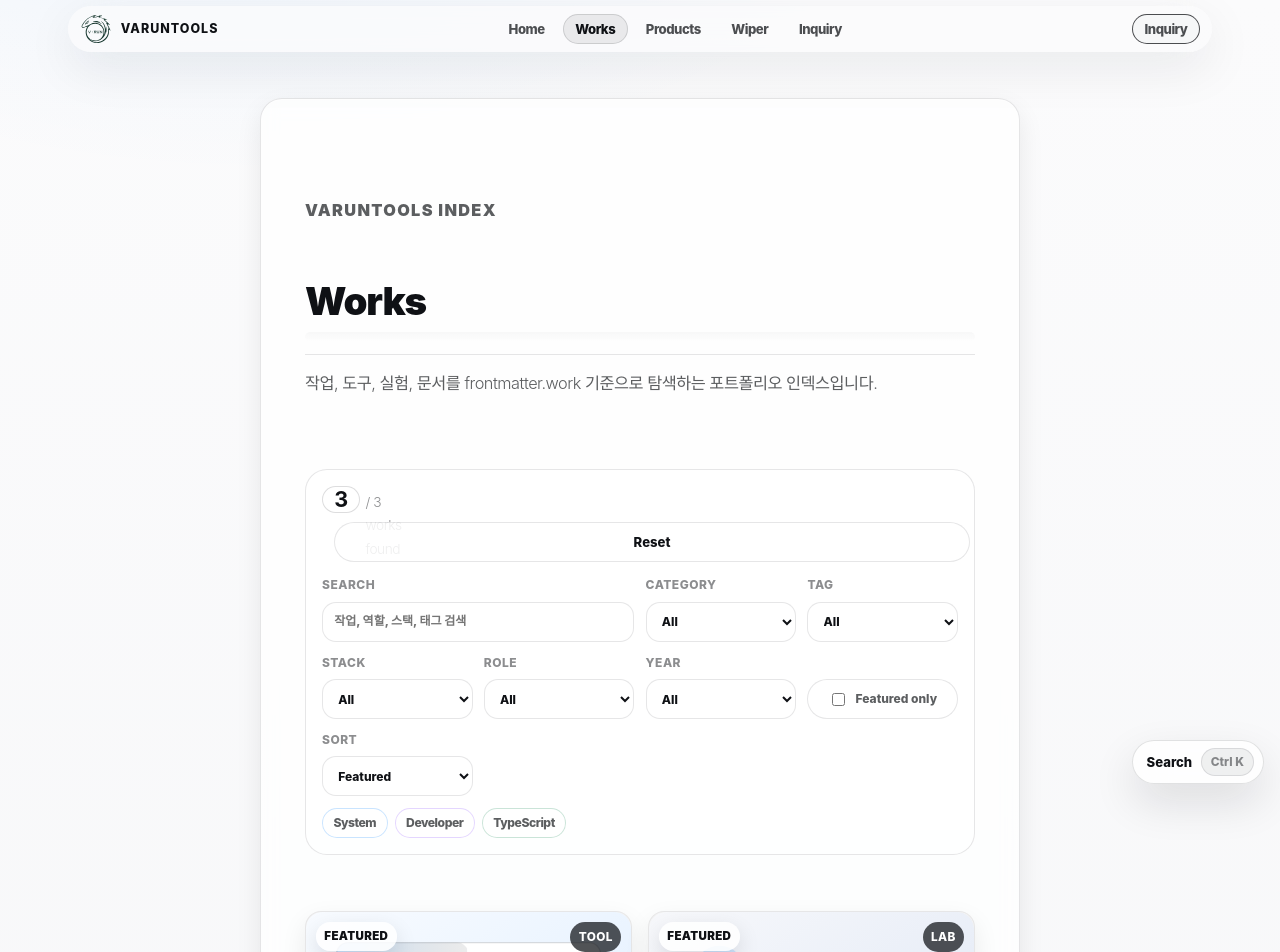
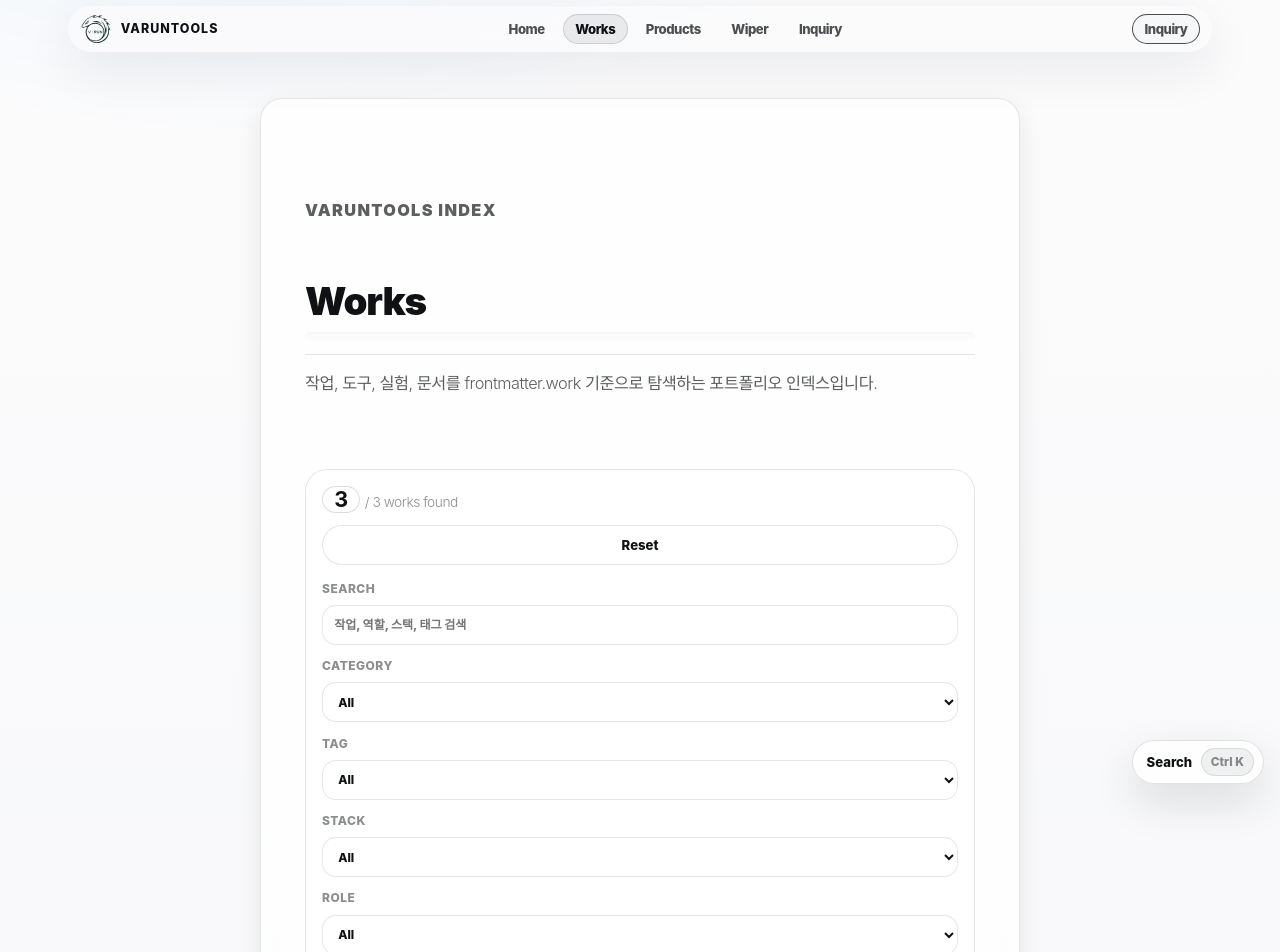
Before and after one commit to earthroon/varuntools, a Vue app: page /works in a window 1280 px wide. Shown: the top 952 px of the page. Built offline with nearby package versions, Linux system fonts and the light colour scheme; a web font is replaced by a local one.

Commit message:
VARUNTOOLS-PUBLIC-SYNC-R4 harden works search mobile containment

```diff
--- a/src/components/works/WorksSearchPanel.vue
+++ b/src/components/works/WorksSearchPanel.vue
@@ -217,27 +217,49 @@ function resetAllFilters() {
 
 <style scoped>
 .vt-works-search--contained {
-  display: block;
+  display: grid;
+  grid-template-columns: 1fr;
+  gap: 0.85rem;
   width: 100%;
   max-width: 100%;
   min-width: 0;
   overflow: hidden;
   box-sizing: border-box;
   container-type: inline-size;
+  isolation: isolate;
+}
+
+.vt-works-search--contained,
+.vt-works-search--contained * {
+  box-sizing: border-box;
 }
 
 .vt-works-search__header {
-  display: flex;
+  display: grid;
+  grid-template-columns: minmax(0, 1fr) minmax(8rem, 12rem);
+  gap: 0.75rem;
   align-items: center;
-  justify-content: space-between;
-  gap: 0.75rem;
   min-width: 0;
-  margin-bottom: 0.85rem;
 }
 
 .vt-works-search__summary {
   grid-column: auto;
+  display: flex;
+  flex-wrap: wrap;
+  align-items: baseline;
+  gap: 0.3rem;
   min-width: 0;
+  line-height: 1.2;
+}
+
+.vt-works-search__summary strong {
+  flex: 0 0 auto;
+  line-height: 1;
+}
+
+.vt-works-search__summary span {
+  min-width: 0;
+  overflow-wrap: anywhere;
 }
 
 .vt-works-search__controls {
@@ -262,7 +284,9 @@ function resetAllFilters() {
 }
 
 .vt-works-search__reset {
-  flex: 0 0 auto;
+  width: 100%;
+  min-width: 0;
+  justify-content: center;
 }
 
 .vt-works-search input,
@@ -270,24 +294,21 @@ function resetAllFilters() {
 .vt-works-search__reset,
 .vt-works-search__toggle {
   max-width: 100%;
+  min-width: 0;
   box-sizing: border-box;
 }
 
 .vt-works-search__active,
 .vt-works-taxonomy-preview {
   grid-column: auto;
-  margin-top: 0.75rem;
+  margin-top: 0;
   min-width: 0;
 }
 
-@container (max-width: 520px) {
+@container (max-width: 720px) {
   .vt-works-search__header {
+    grid-template-columns: 1fr;
     align-items: stretch;
-    flex-direction: column;
-  }
-
-  .vt-works-search__reset {
-    width: 100%;
   }
 
   .vt-works-search__controls,
```
